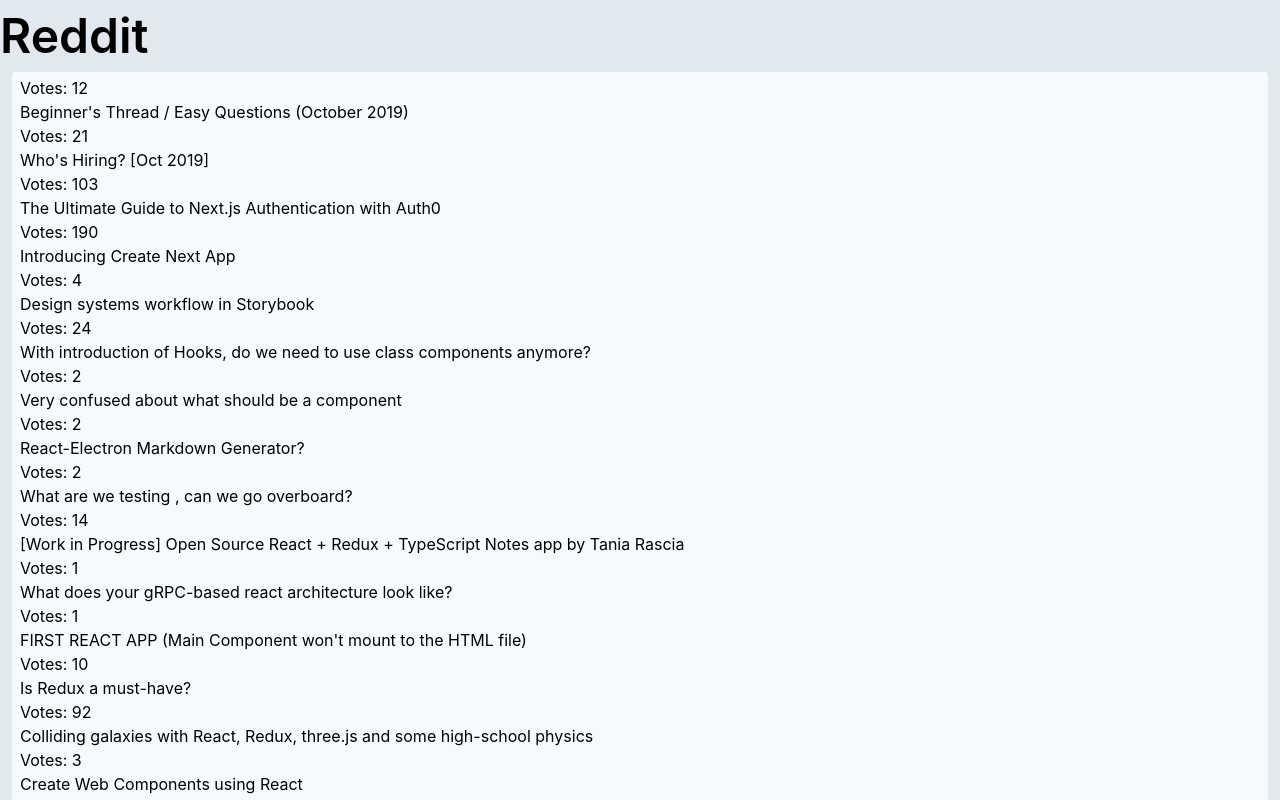
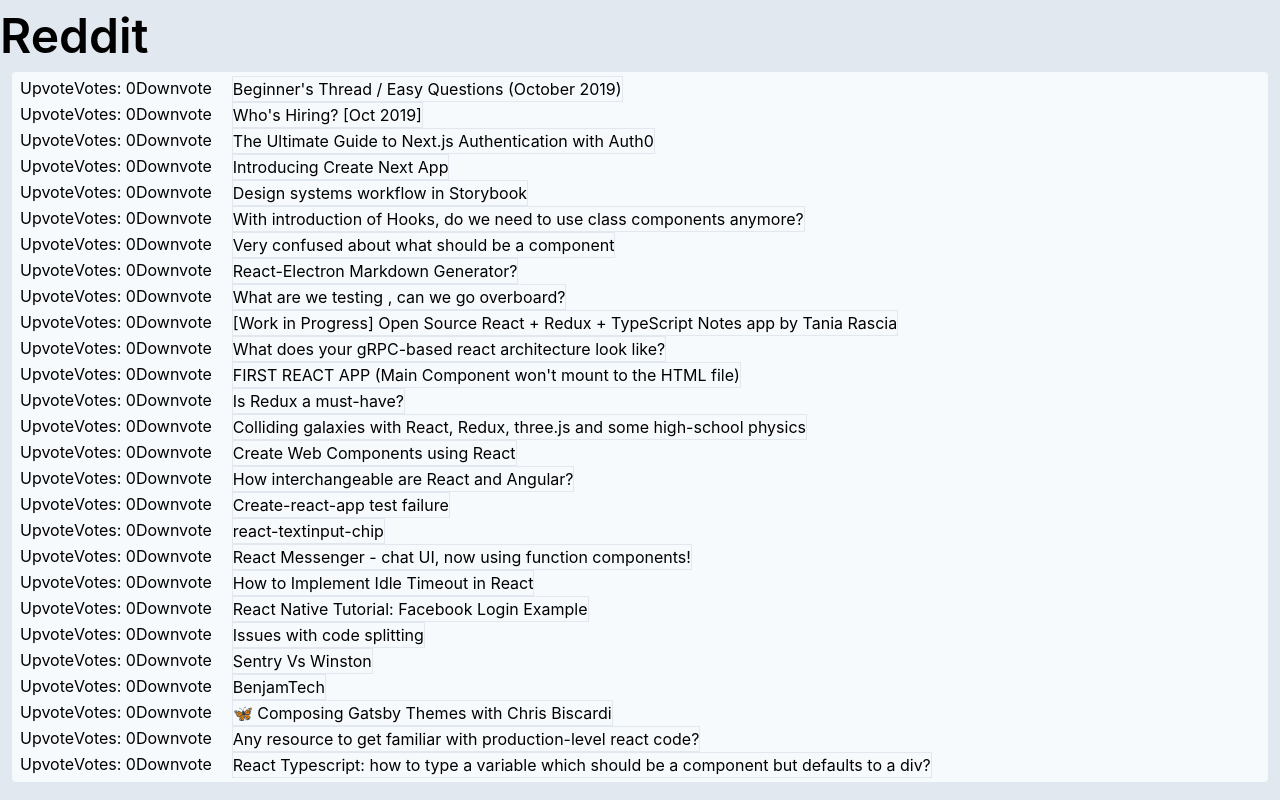
Before and after one commit to ivanwenliang/simple-reddit-hooks, a React (Create React App) app: page / in a window 1280 px wide. Shown: the top 800 px of the page. Built offline with nearby package versions, Linux system fonts and the light colour scheme.

Commit message:
Add voting controls

```diff
--- a/src/components/RedditPost.js
+++ b/src/components/RedditPost.js
@@ -4,10 +4,20 @@ import Voting from "./Voting";
 const RedditPost = ({ post }) => {
   const [votes, setVotes] = useState(0);
 
+  const addVote = () => {
+    setVotes(votes + 1);
+  };
+
+  const removeVote = () => {
+    setVotes(votes - 1);
+  };
+
   return (
-    <div>
-      <Voting post={post} />
-      {post.data.title}
+    <div className="flex">
+      <Voting votes={votes} onAddVote={addVote} onRemoveVote={removeVote} />
+      <a href={post.data.url} className="ml-5 border">
+        {post.data.title}
+      </a>
     </div>
   );
 };
--- a/src/components/Voting.js
+++ b/src/components/Voting.js
@@ -1,7 +1,16 @@
-import React from "react";
+import React, { useState } from "react";
 
-const Voting = ({ post }) => {
-  return <div>Votes: {post.data.score}</div>;
+const Voting = ({ votes, onAddVote, onRemoveVote }) => {
+  // const [upClicked, setUpClicked] = useState(false);
+  // const [downClicked, setDownClicked] = useState(false);
+
+  return (
+    <div>
+      <button onClick={onAddVote}>Upvote</button>
+      Votes: {votes}
+      <button onClick={onRemoveVote}>Downvote</button>
+    </div>
+  );
 };
 
 export default Voting;
```
